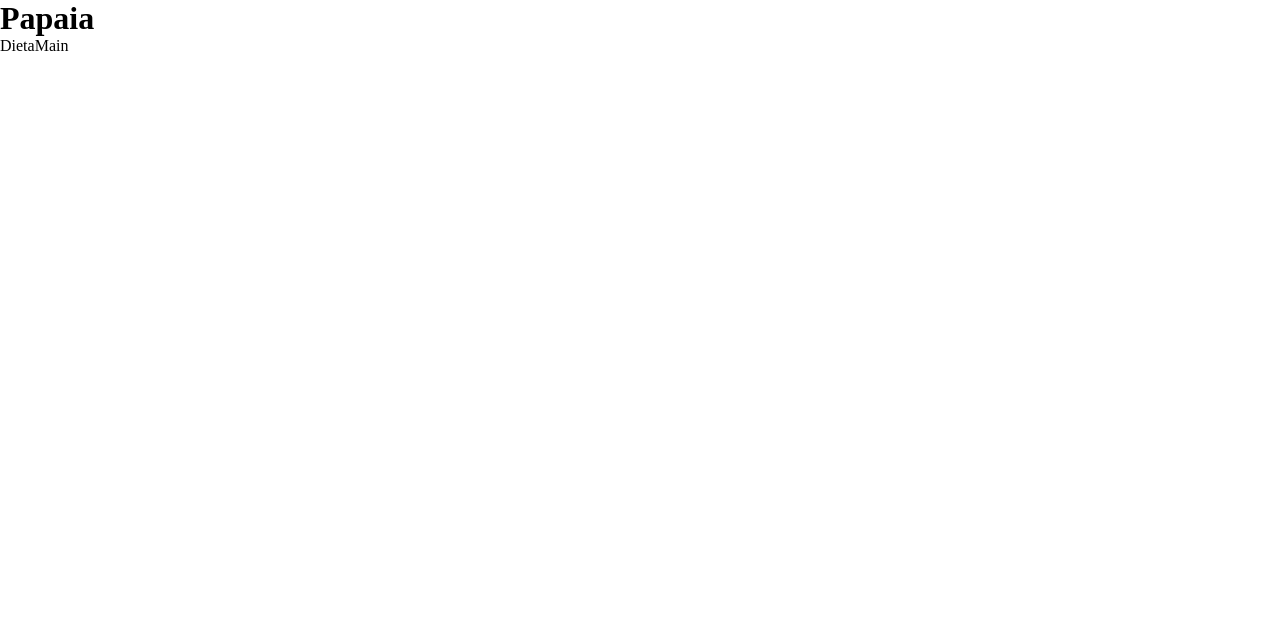
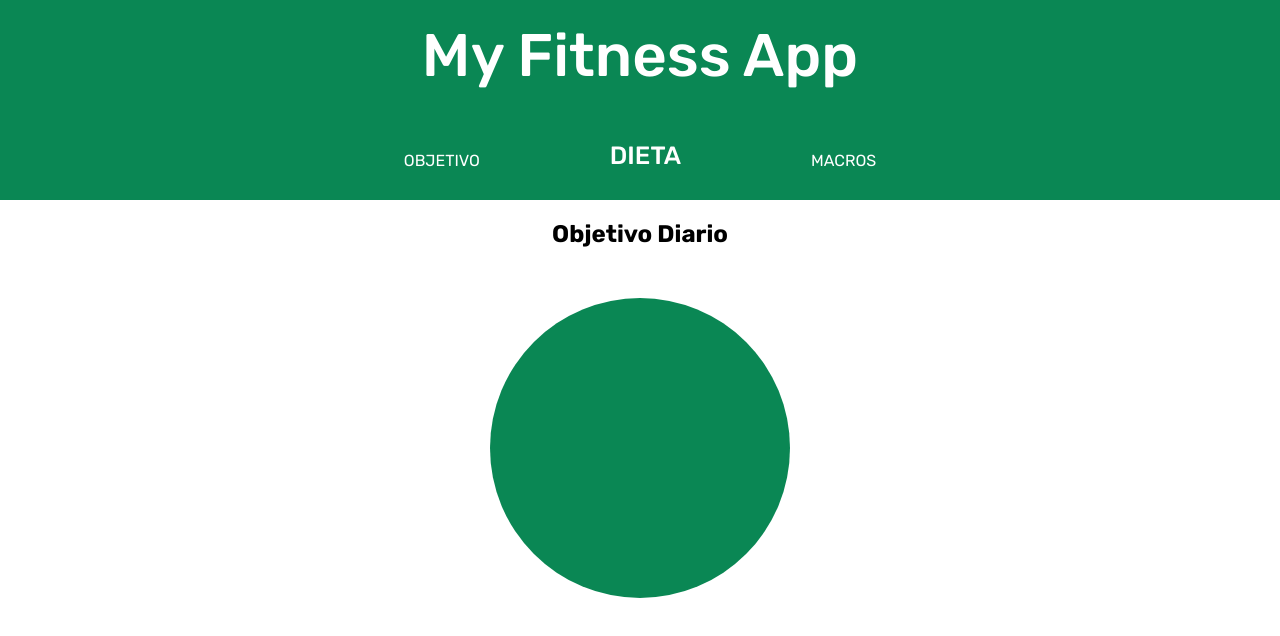
Before and after one commit to Alvarotloc/Front-end-MyFitnessApp, a React (Create React App) app: page / in a window 1280 px wide. Shown: the top 636 px of the page. Built offline with nearby package versions, Linux system fonts and the light colour scheme.

Commit message:
Prueba para posible cambio a react17

```diff
--- a/public/index.html
+++ b/public/index.html
@@ -5,6 +5,9 @@
   <meta http-equiv="X-UA-Compatible" content="IE=edge">
   <meta name="viewport" content="width=device-width, initial-scale=1.0">
   <link rel="icon" href="%PUBLIC_URL%/favicon.ico" />
+  <link rel="preconnect" href="https://fonts.googleapis.com">
+<link rel="preconnect" href="https://fonts.gstatic.com" crossorigin>
+<link href="https://fonts.googleapis.com/css2?family=Rubik:wght@400;500;600;700;800;900&display=swap" rel="stylesheet">
   <title>MyFitnessApp</title>
 </head>
 <body>
--- /dev/null
+++ b/src/components/Grafica.js
@@ -0,0 +1,10 @@
+const Grafica = () => {
+  return (
+    <div className="contenedor-grafica">
+      <h2>Objetivo Diario</h2>
+      <div className="progress-bar"></div>
+    </div>
+  );
+};
+
+export default Grafica;
--- a/src/components/Header.js
+++ b/src/components/Header.js
@@ -1,15 +1,34 @@
-import { Outlet } from "react-router-dom"
-import useComidas from "../hooks/useComidas"
+import { Link, Outlet, useLocation } from "react-router-dom";
 
 const Header = () => {
-    const {prueba} = useComidas();
-    console.log(prueba);
+  const { pathname } = useLocation();
   return (
     <>
-        <h1>Papaia</h1>
+      <header className="header-layout">
+        <h1 className="titulo-app">My fitness app</h1>
+        <nav className="nav-principal">
+          <Link
+            to="/objetivo"
+            className={`${pathname === "/objetivo" ? "activo" : ""}`}
+          >
+            Objetivo
+          </Link>
+          <Link to="/" className={`${pathname === "/" ? "activo" : ""}`}>
+            Dieta
+          </Link>
+          <Link
+            to="/macros"
+            className={`${pathname === "/macros" ? "activo" : ""}`}
+          >
+            Macros
+          </Link>
+        </nav>
+      </header>
+      <div className="contenedor-outlet">
         <Outlet />
+      </div>
     </>
-  )
-}
+  );
+};
 
-export default Header
+export default Header;
--- a/src/index.css
+++ b/src/index.css
@@ -1,3 +1,7 @@
+:root{
+  --primary:#0A8754;
+  --blanco:#FFFFFF;
+}
 html{
   font-size: 62.5%;
   box-sizing:border-box;
@@ -7,8 +11,54 @@ html{
   padding:0;
   appearance: none;
   box-sizing: inherit;
+  font-family: 'Rubik', sans-serif;
 }
 body{
   font-size: 16px;
   /* Esto lo que hace es que 1rem equivalga a 10px */
 }
+.header-layout{
+  background-color: var(--primary);
+  padding: 2rem 0 3rem 0;
+  display: grid;
+  justify-items: center;
+  row-gap: 5rem;
+}
+.titulo-app{
+  font-size: 6rem;
+  font-weight: 500;
+  text-transform: capitalize;
+  color: var(--blanco);
+}
+.nav-principal{
+  display: flex;
+  align-items: flex-end;
+  gap: 13rem;
+}
+.nav-principal a{
+  text-decoration: none;
+  color: var(--blanco);
+  text-transform: uppercase;
+  transition: all .3s;
+}
+.activo {
+  font-weight: 500;
+  font-size: 2.5rem;
+}
+.nav-principal a:hover{
+  font-size: 1.7rem;
+}
+.contenedor-outlet{
+  padding: 2rem;
+}
+.contenedor-grafica{
+  display: grid;
+  justify-items: center;
+  gap: 5rem;
+}
+.progress-bar{
+  height: 30rem;
+  width: 30rem;
+  border-radius: 50%;
+  background-color: var(--primary);
+}
--- a/src/index.jsx
+++ b/src/index.jsx
@@ -1,6 +1,11 @@
-import * as ReactDOMClient from "react-dom/client";
-import "./index.css";
-import App from "./App";
-const contenedor = document.getElementById("root");
-const root = ReactDOMClient.createRoot(contenedor);
-root.render(<App />);
+import React from 'react'
+import ReactDOM from 'react-dom'
+import './index.css'
+import App from './App'
+
+ReactDOM.render(
+  <React.StrictMode>
+    <App />
+  </React.StrictMode>,
+  document.getElementById('root')
+)
--- a/src/pages/DietaMain.js
+++ b/src/pages/DietaMain.js
@@ -1,6 +1,13 @@
+import Grafica from "../components/Grafica"
+
 const DietaMain = () => {
   return (
-    <div>DietaMain</div>
+    <main>
+      <Grafica />
+      <div className="comidas">
+
+      </div>
+    </main>
   )
 }
 
```
